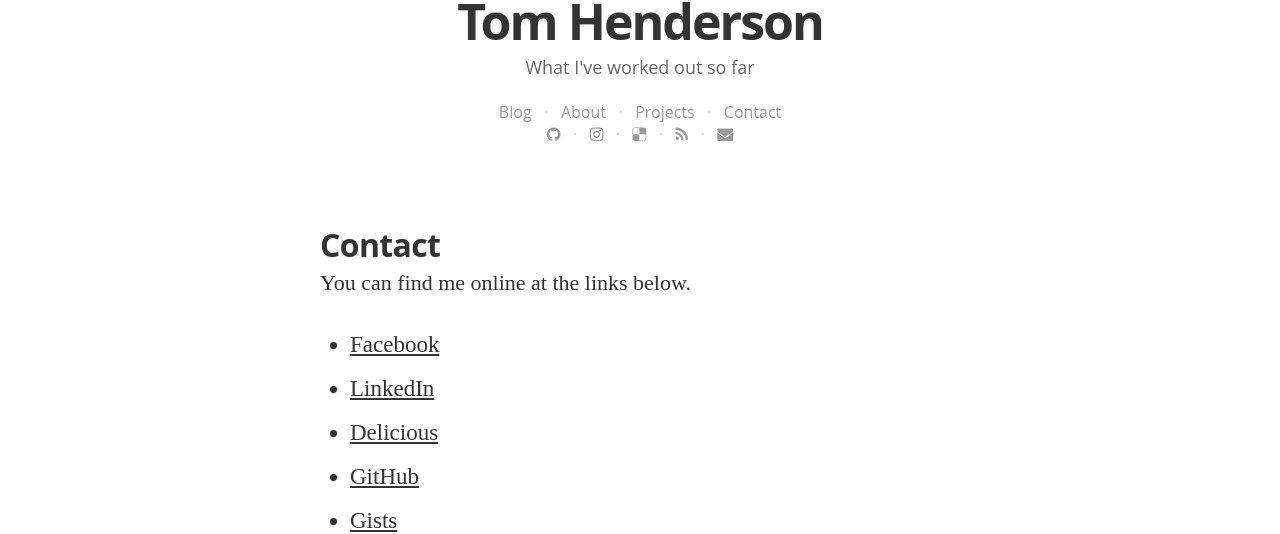
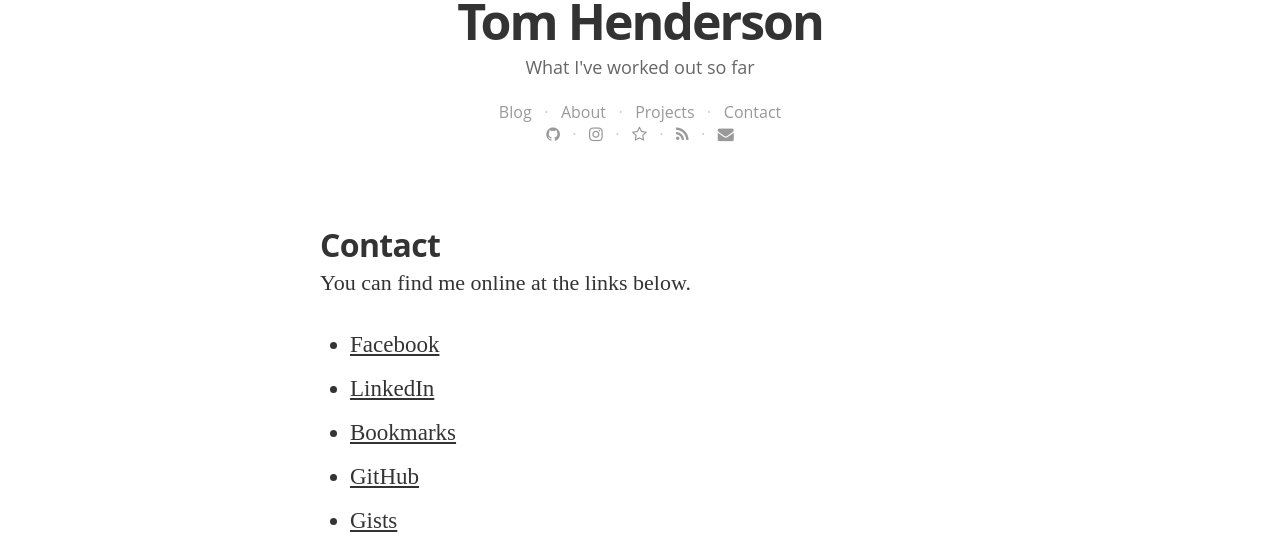
Before and after one commit to tom-henderson/tom-henderson.github.io, a Jekyll site: the page built from contact.md, in a window 1280 px wide. Shown: the part 538-1072 px from the top of the page. Built offline with Jekyll 4.4.1, drawn with Linux system fonts in a browser that asks for light colours; nearby versions of some CDN libraries; some web fonts are replaced.

Commit message:
Remove delicious link

```diff
--- a/_config.yml
+++ b/_config.yml
@@ -38,9 +38,9 @@
     share_title:
     share_link:
 
-  - icon: delicious
-    url:  http://delicious.com/tomhenderson
-    desc: Delicious Bookmarks
+  - icon: star-o
+    url:  https://frozen-plateau-22554.herokuapp.com/
+    desc: Bookmarks
     share_url:
     share_title:
     share_link:
--- a/_includes/profile-urls.md
+++ b/_includes/profile-urls.md
@@ -1,6 +1,6 @@
  * [Facebook](https://www.facebook.com/tom.henderson.nz)
  * [LinkedIn](http://nz.linkedin.com/in/tomhendersonnz)
- * [Delicious](https://delicious.com/tomhenderson)
+ * [Bookmarks](https://frozen-plateau-22554.herokuapp.com)
  * [GitHub](https://github.com/tom-henderson)
  * [Gists](https://gist.github.com/tom-henderson)
  * [Twitter](https://twitter.com/tomhenderson)
```
